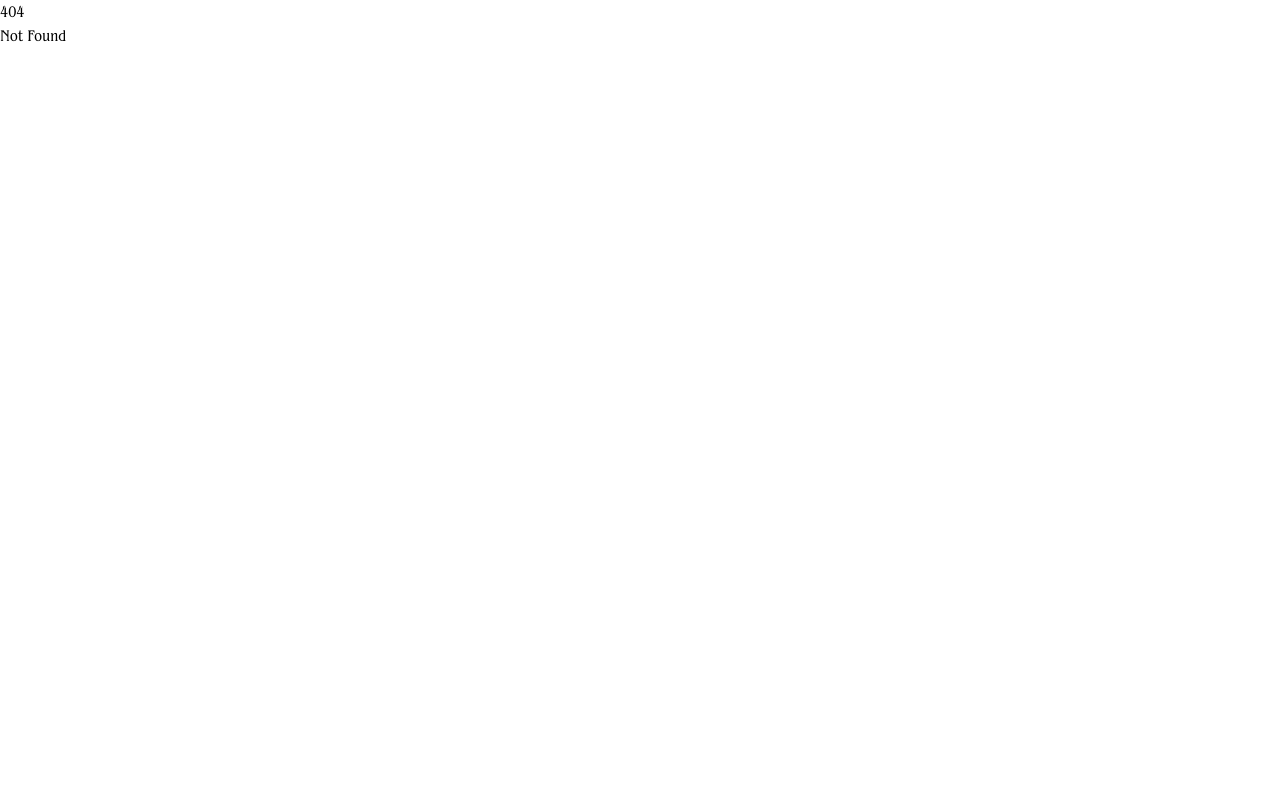
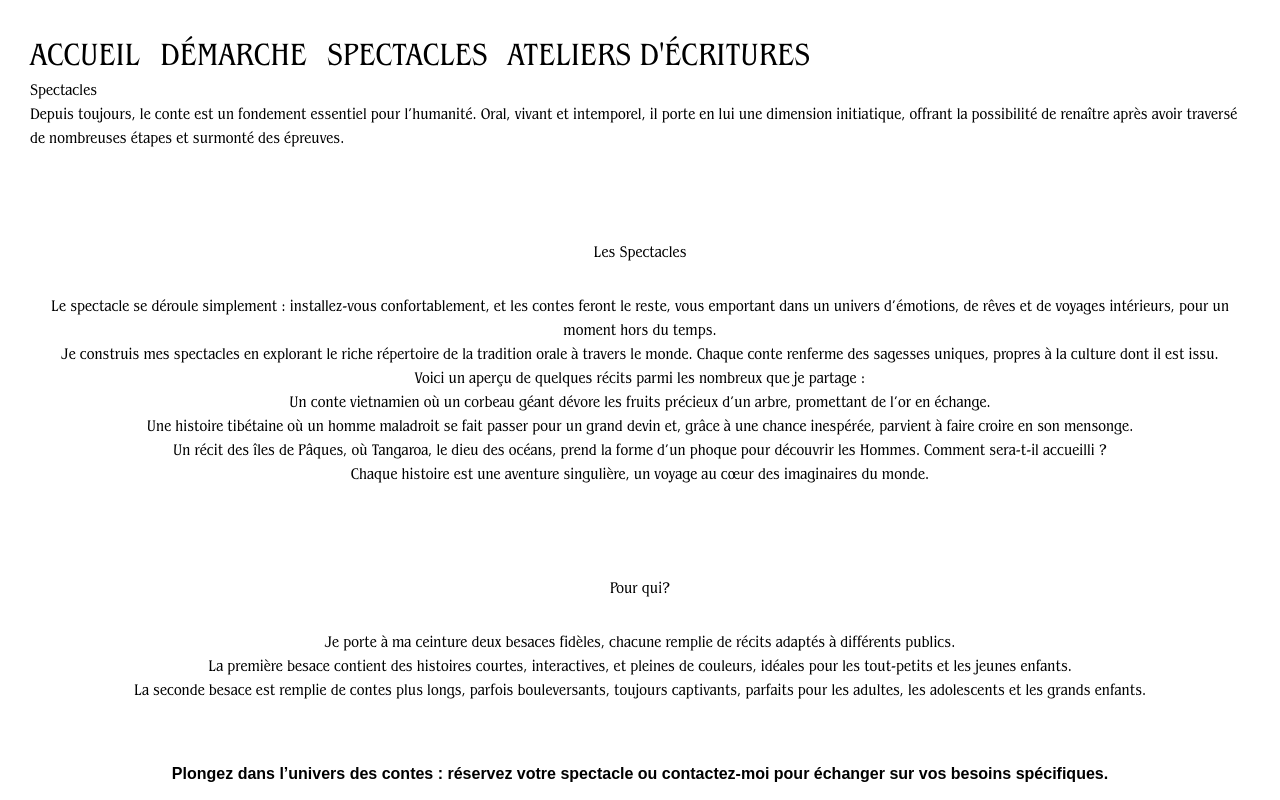
Before and after one commit to alexissimonian/gregory-simonian, a SvelteKit app: page /brochures/spectacles in a window 1280 px wide. Before the commit this address had no page. Shown: the top 800 px of the page. Built offline with nearby package versions, Linux system fonts and the light colour scheme; a web font is replaced by a local one.

Commit message:
basic structure without css

```diff
--- /dev/null
+++ b/src/lib/ContactButton.svelte
@@ -0,0 +1,17 @@
+<div class="cta-section">
+    <button onclick={() => (window.location.href = "/contact")}
+        >Me Contacter</button
+    >
+</div>
+
+<style>
+    .cta-section {
+        padding: var(--standard-padding);
+        button {
+            font-size: 1.5rem;
+            background-color: var(--blue-color);
+            padding: 15px 30px;
+            border: 1px solid black;
+        }
+    }
+</style>
--- a/src/lib/Navbar.svelte
+++ b/src/lib/Navbar.svelte
@@ -1,11 +1,8 @@
-<script lang="ts">
-</script>
-
 <nav>
     <a href="/">Accueil</a>
     <a href="/demarche">Démarche</a>
-    <a href="/spectacles">Spectacles</a>
-    <a href="/ateliers_ecriture">Ateliers d'écritures</a>
+    <a href="/brochures/spectacles">Spectacles</a>
+    <a href="/brochures/ateliers_ecriture">Ateliers d'écritures</a>
 </nav>
 
 <style>
--- a/src/routes/+page.svelte
+++ b/src/routes/+page.svelte
@@ -1,10 +1,12 @@
 <script lang="ts">
-   import Navbar from "$lib/Navbar.svelte";
+    import Navbar from "$lib/Navbar.svelte";
+    import ContactButton from "$lib/ContactButton.svelte";
 </script>
+
 <div id="page-content">
     <header>
         <div class="header-text">
-            <Navbar --color="var(--yellow-color)"/>
+            <Navbar --color="var(--yellow-color)" />
         </div>
         <div class="header-text header-text-title">
             <h1>Grégory<br />Simonian</h1>
@@ -26,11 +28,12 @@
                         rassembler.
                     </li>
                     <li>
-                        Des récits venus des quatre coins du globe, pour découvrir
-                        la richesse des cultures du monde.
+                        Des récits venus des quatre coins du globe, pour
+                        découvrir la richesse des cultures du monde.
                     </li>
                     <li>
-                        Des contes pour tous les âges, des tout-petits aux adultes.
+                        Des contes pour tous les âges, des tout-petits aux
+                        adultes.
                     </li>
                     <li>
                         Vivez des histoires qui ont parcouru les siècles avant
@@ -38,37 +41,35 @@
                     </li>
                 </ul>
                 <div id="approach-cta-container">
-                    <a href="/spectacles">En savoir plus</a>
+                    <a href="brochures/spectacles">En savoir plus</a>
                 </div>
             </div>
             <div class="approach" id="atelier-ecriture">
                 <h4>Ateliers D'écriture</h4>
                 <ul>
                     <li>
-                        Ecrivez votre propre conte, en laissant libre cours à votre
-                        imagination.
+                        Ecrivez votre propre conte, en laissant libre cours à
+                        votre imagination.
                     </li>
-                    <li>Exprimez vos émotions à travers des récits personnels.</li>
+                    <li>
+                        Exprimez vos émotions à travers des récits personnels.
+                    </li>
                     <li>
                         Ateliers inclusifs, accessibles à tous les âges, aux
                         personnes en situation de handicap, à celles préférant
                         l'oral à l'écrit.
                     </li>
                     <li>
-                        Initiez-vous aux bases de la narration. Chaque participant
-                        repart avec un conte, écrit ou raconté.
+                        Initiez-vous aux bases de la narration. Chaque
+                        participant repart avec un conte, écrit ou raconté.
                     </li>
                 </ul>
                 <div id="approach-cta-container">
-                    <a href="ateliers_ecriture">En savoir plus</a>
+                    <a href="brochures/ateliers_ecriture">En savoir plus</a>
                 </div>
             </div>
         </div>
-        <div class="cta-section">
-            <button onclick={() => window.location.href = "/contact"}
-            >Me Contacter</button
-            >
-        </div>
+        <ContactButton />
     </section>
     <section>
         <h2>Par tous les lieux</h2>
@@ -88,11 +89,7 @@
 <img src=""/>
 <img src=""/> -->
         </div>
-        <div class="cta-section">
-            <button onclick={() => window.location.href = "/contact"}
-            >Me Contacter</button
-            >
-        </div>
+        <ContactButton />
     </section>
 </div>
 
@@ -241,15 +238,5 @@
                 height: 100%;
             }
         }
-
-        .cta-section {
-            padding: var(--standard-padding);
-            button {
-                font-size: 1.5rem;
-                background-color: var(--blue-color);
-                padding: 15px 30px;
-                border: 1px solid black;
-            }
-        }
     }
 </style>
--- a/src/routes/ateliers_ecriture/+page.svelte
+++ /dev/null
@@ -1,6 +0,0 @@
-<script lang="ts">
-    import Navbar from "$lib/Navbar.svelte";
-</script>
-<header>
-    <Navbar/>
-</header>
--- /dev/null
+++ b/src/routes/brochures/+layout.svelte
@@ -0,0 +1,5 @@
+<script lang="ts">
+    let { children } = $props();
+</script>
+
+{@render children()}
--- /dev/null
+++ b/src/routes/brochures/ateliers_ecriture/+page.svelte
@@ -0,0 +1,79 @@
+<script lang="ts">
+    import Navbar from "$lib/Navbar.svelte";
+</script>
+
+<header>
+    <Navbar />
+    <h1>Ateliers d'écriture</h1>
+    <div>
+        <p>
+            Écrire son propre conte revient à créer un remède sur mesure,
+            parfaitement adapté à sa propre vie.
+        </p>
+    </div>
+</header>
+<section>
+    <header>
+        <h2>Déroulement</h2>
+    </header>
+    <div>
+        <p>
+            Lors des premières séances, les participants découvriront les bases
+            de l’écriture narrative et plongeront dans l’univers du conte grâce
+            à des jeux interactifs.
+        </p>
+        <p>
+            Une fois ces fondamentaux assimilés, ils écriront collectivement un
+            conte, explorant ensemble les différentes facettes de sa
+            construction.
+        </p>
+        <p>
+            Enfin, un accompagnement pas à pas leur permettra de donner vie à
+            leur propre conte.
+        </p>
+        <p>
+            Chaque séance débute par un jeu d’écriture ludique autour du conte,
+            suivi d’une proposition d’écriture où chacun peut explorer un aspect
+            de la narration plus en profondeur, seul ou en groupe.
+        </p>
+        <p>
+            En fin de séance, les participants qui le souhaitent pourront
+            partager leurs écrits à voix haute, dans un esprit de convivialité.
+        </p>
+        <p>
+            Une attention particulière est portée à créer un environnement
+            chaleureux, où la créativité et le plaisir prennent toute leur
+            place.
+        </p>
+    </div>
+</section>
+<section>
+    <header>
+        <h2>Inclusif</h2>
+    </header>
+    <div>
+        <p>
+            Pour les publics ne souhaitant pas ou ne pouvant pas passer par
+            l’écrit, comme les tout-petits, les personnes en situation de
+            handicap ou autre situation particulière, j’adapte mon atelier en
+            privilégiant l’oralité. Ainsi, chacun peut créer son propre conte,
+            mais à travers une approche orale.
+        </p>
+    </div>
+</section>
+<section>
+    <div>
+        <strong>
+            Prêt à réserver une séance ou à échanger sur vos besoins spécifiques
+            ?
+        </strong>
+        <strong>Contactez-moi, je suis à votre écoute !</strong>
+    </div>
+</section>
+<section>
+    <strong>Séances: 5</strong>
+    <strong>Prix: 90€ par séances</strong>
+</section>
+<section>
+    <button>Me Contacter</button>
+</section>
--- /dev/null
+++ b/src/routes/brochures/spectacles/+page.svelte
@@ -0,0 +1,92 @@
+<script lang="ts">
+    import Navbar from "$lib/Navbar.svelte";
+</script>
+
+<header>
+    <Navbar />
+    <h1>Spectacles</h1>
+    <div>
+        <p>
+            Depuis toujours, le conte est un fondement essentiel pour
+            l’humanité. Oral, vivant et intemporel, il porte en lui une
+            dimension initiatique, offrant la possibilité de renaître après
+            avoir traversé de nombreuses étapes et surmonté des épreuves.
+        </p>
+    </div>
+</header>
+<section>
+    <header>
+        <h2>Les Spectacles</h2>
+    </header>
+    <div>
+        <p>
+            Le spectacle se déroule simplement : installez-vous confortablement,
+            et les contes feront le reste, vous emportant dans un univers
+            d’émotions, de rêves et de voyages intérieurs, pour un moment hors
+            du temps.
+        </p>
+        <p>
+            Je construis mes spectacles en explorant le riche répertoire de la
+            tradition orale à travers le monde. Chaque conte renferme des
+            sagesses uniques, propres à la culture dont il est issu.
+        </p>
+        <p>
+            Voici un aperçu de quelques récits parmi les nombreux que je partage
+            :
+        </p>
+        <ul>
+            <li>
+                Un conte vietnamien où un corbeau géant dévore les fruits
+                précieux d’un arbre, promettant de l’or en échange.
+            </li>
+            <li>
+                Une histoire tibétaine où un homme maladroit se fait passer pour
+                un grand devin et, grâce à une chance inespérée, parvient à
+                faire croire en son mensonge.
+            </li>
+            <li>
+                Un récit des îles de Pâques, où Tangaroa, le dieu des océans,
+                prend la forme d’un phoque pour découvrir les Hommes. Comment
+                sera-t-il accueilli ?
+            </li>
+            <li>
+                Chaque histoire est une aventure singulière, un voyage au cœur
+                des imaginaires du monde.
+            </li>
+        </ul>
+    </div>
+</section>
+<section>
+    <header>
+        <h2>Pour qui?</h2>
+    </header>
+    <div>
+        <p>
+            Je porte à ma ceinture deux besaces fidèles, chacune remplie de
+            récits adaptés à différents publics.
+        </p>
+        <p>
+            La première besace contient des histoires courtes, interactives, et
+            pleines de couleurs, idéales pour les tout-petits et les jeunes
+            enfants.
+        </p>
+        <p>
+            La seconde besace est remplie de contes plus longs, parfois
+            bouleversants, toujours captivants, parfaits pour les adultes, les
+            adolescents et les grands enfants.
+        </p>
+    </div>
+</section>
+<section>
+    <strong
+        >Plongez dans l’univers des contes : réservez votre spectacle ou
+        contactez-moi pour échanger sur vos besoins spécifiques.</strong
+    >
+</section>
+<section>
+    <strong>Durée: 1h</strong>
+    <strong>Prix: 180€</strong>
+</section>
+<section>
+    <button>Me Contacter</button>
+</section>
--- a/src/routes/spectacles/+page.svelte
+++ /dev/null
@@ -1,6 +0,0 @@
-<script lang="ts">
-    import Navbar from "$lib/Navbar.svelte";
-</script>
-<header>
-    <Navbar/>
-</header>
```
Also changed, not shown: src/routes/contact/+page.server.js (line endings or trailing spaces).
